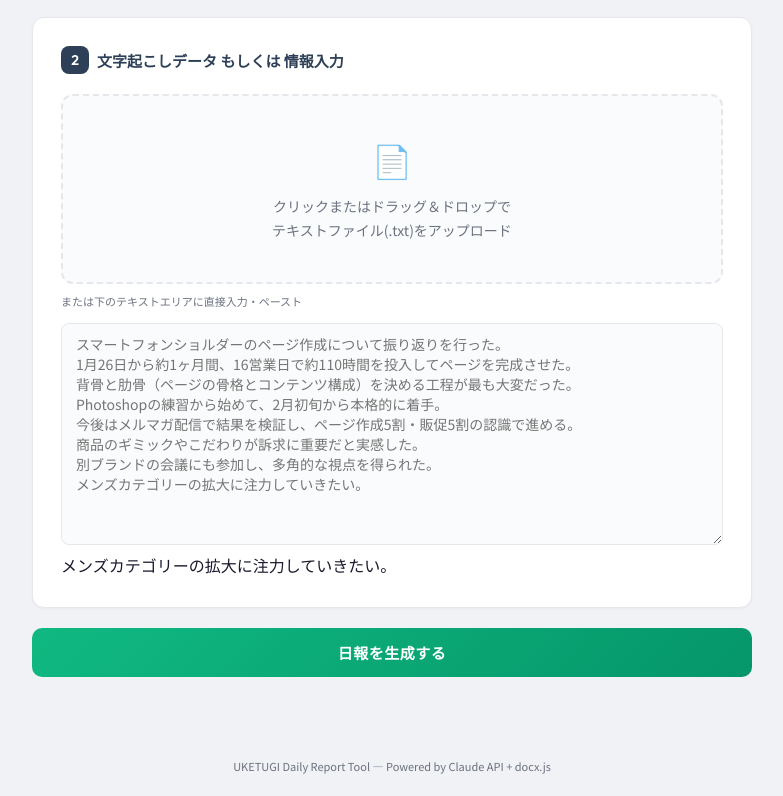
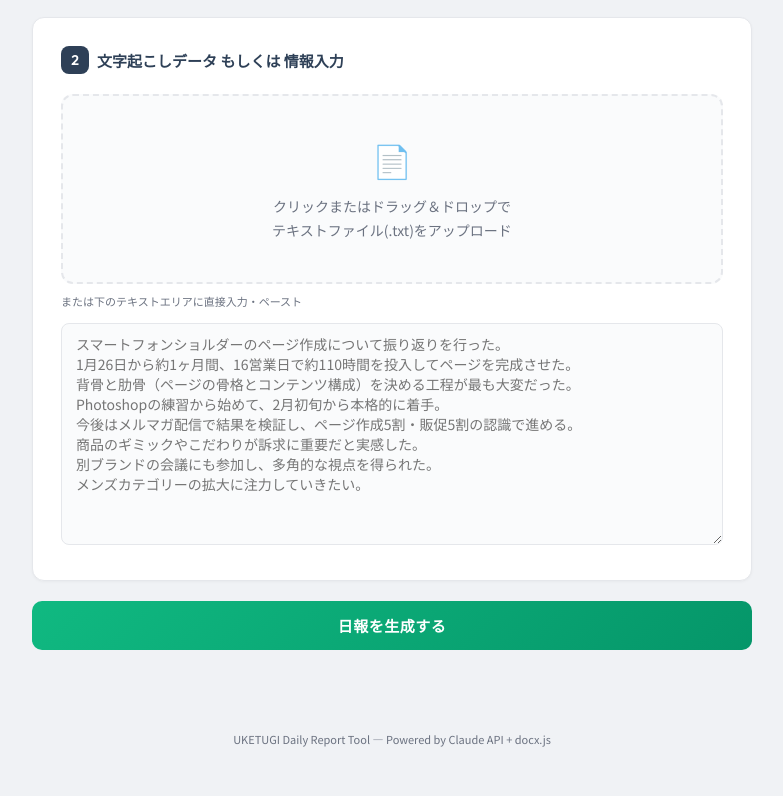
Before and after one commit to tf-nagai/daily-report-tool, a plain HTML site: page index.html in a window 1280 px wide. Shown: the part 629-1425 px from the top of the page, without its empty margins (248-1031 px from the left). After the commit the page ends 1398 px from the top, so only its background shows below. Drawn offline with nearby package versions, Linux system fonts and the light colour scheme.

Commit message:
Update index.html

```diff
--- a/index.html
+++ b/index.html
@@ -351,7 +351,6 @@
       <p class="hint" style="margin-top:8px">または下のテキストエリアに直接入力・ペースト</p>
       <div class="form-group" style="margin-top:12px">
 <textarea id="transcriptText" rows="10" placeholder="スマートフォンショルダーのページ作成について振り返りを行った。&#10;1月26日から約1ヶ月間、16営業日で約110時間を投入してページを完成させた。&#10;背骨と肋骨（ページの骨格とコンテンツ構成）を決める工程が最も大変だった。&#10;Photoshopの練習から始めて、2月初旬から本格的に着手。&#10;今後はメルマガ配信で結果を検証し、ページ作成5割・販促5割の認識で進める。&#10;商品のギミックやこだわりが訴求に重要だと実感した。&#10;別ブランドの会議にも参加し、多角的な視点を得られた。&#10;メンズカテゴリーの拡大に注力していきたい。"></textarea>
-メンズカテゴリーの拡大に注力していきたい。</textarea>
       </div>
     </div>
 
```
